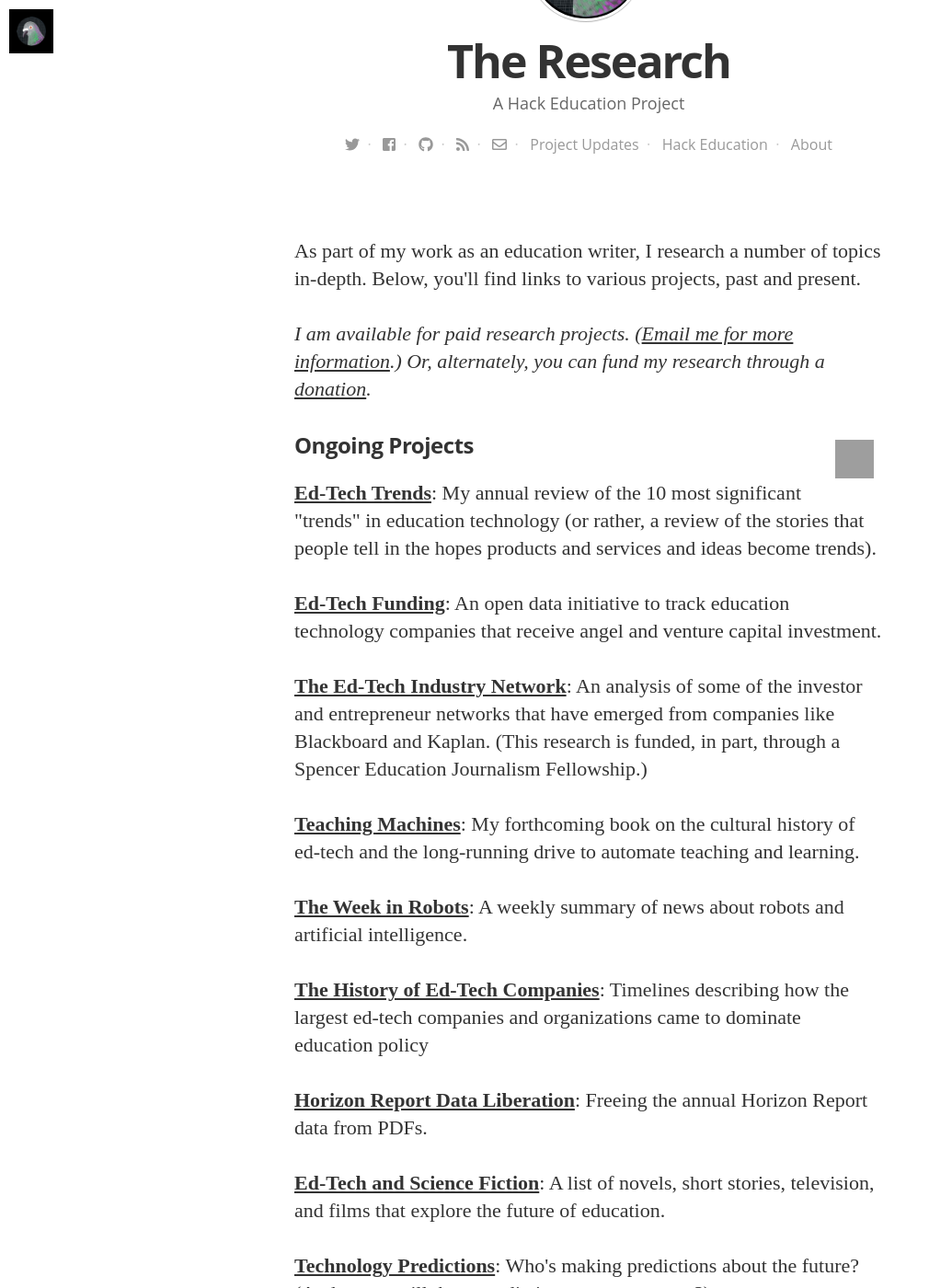
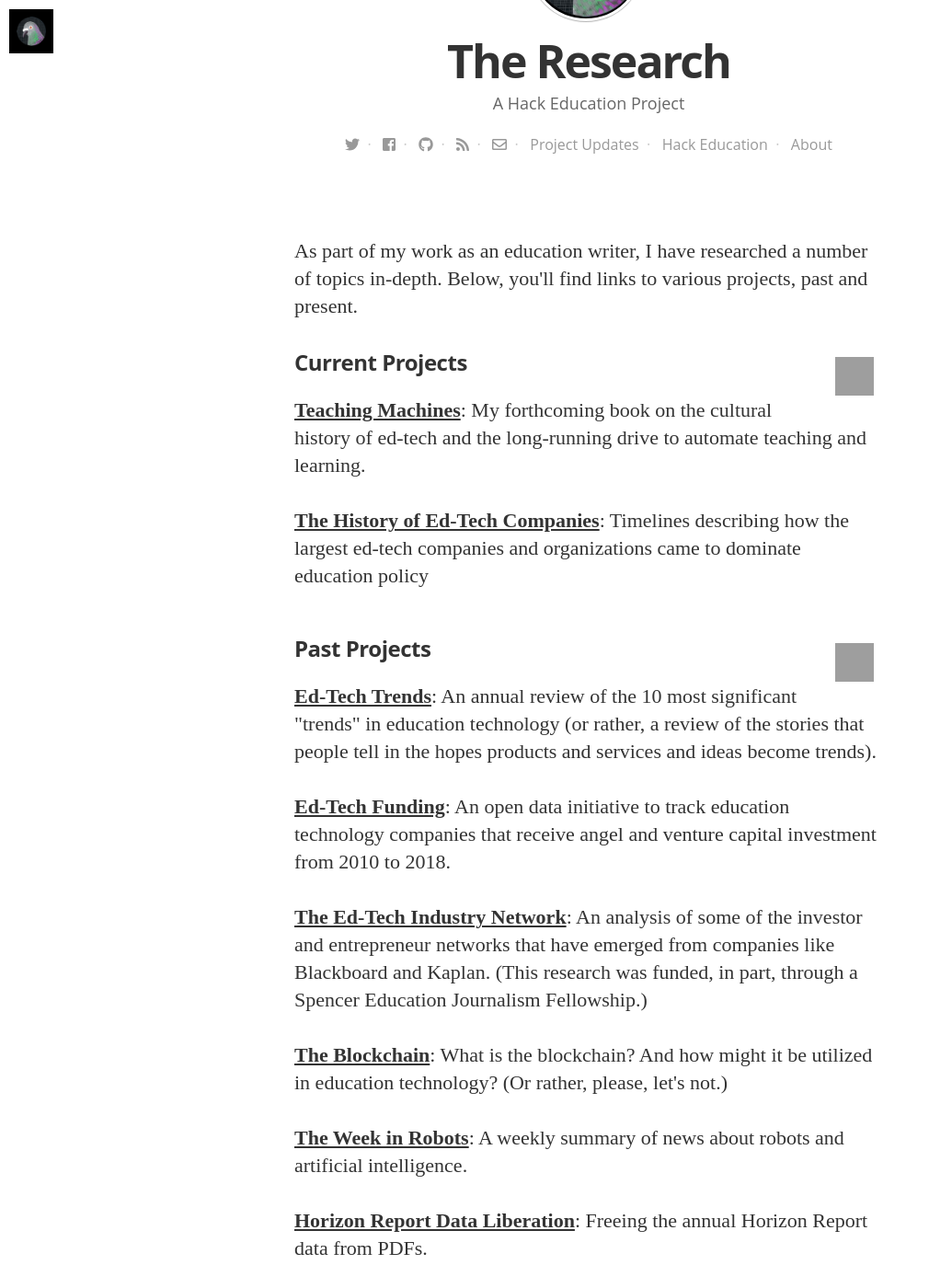
Before and after one commit to HackEducation/HackEduResearch, a Jekyll site: the page built from index.html, in a window 1280 px wide and 1400 px high, scrolled down 493 px. Shown: the whole window at 92% size, without its empty margins (0-1010 px from the left). Built offline with Jekyll 4.4.1, drawn with Linux system fonts in a browser that asks for light colours; nearby versions of some CDN libraries; some web fonts are replaced; some of the changed text lies outside the part shown; grey boxes are pictures that could not be loaded.

Commit message:
Updated index.html to reflect current projects

```diff
--- a/index.html
+++ b/index.html
@@ -1,37 +1,35 @@
 ---
 layout: default
 ---
-<p>As part of my work as an education writer, I research a number of topics in-depth. Below, you'll find links to various projects, past and present.</p>
+<p>As part of my work as an education writer, I have researched a number of topics in-depth. Below, you'll find links to various projects, past and present.</p>
 
-<p><em>I am available for paid research projects. (<a href="mailto:audrey.watters@gmail.com">Email me for more information</a>.) Or, alternately, you can fund my research through a <a href="http://hackeducation.com/support/">donation</a>.</em></p>
-
-<h3>Ongoing Projects <img src="https://s3.amazonaws.com/hackedu/template_onoingproj.png" height="42" width="42" align="right" style="margin:10px"></h3>
+<h3>Current Projects <img src="https://s3.amazonaws.com/hackedu/template_onoingproj.png" height="42" width="42" align="right" style="margin:10px"></h3>
 <br />
-
-<p><strong><a href="http://research.hackeducation.com/trends.html">Ed-Tech Trends</a></strong>: My annual review of the 10 most significant "trends" in education technology (or rather, a review of the stories that people tell in the hopes products and services and ideas become trends).</p>
-
-<p><strong><a href="http://funding.hackeducation.com">Ed-Tech Funding</a></strong>: An open data initiative to track education technology companies that receive angel and venture capital investment.</p>
-
-<p><strong><a href="http://network.hackeducation.com">The Ed-Tech Industry Network</a></strong>: An analysis of some of the investor and entrepreneur networks that have emerged from companies like Blackboard and Kaplan. (This research is funded, in part, through a Spencer Education Journalism Fellowship.)</p>
 
 <p><strong><a href="http://teachingmachin.es">Teaching Machines</a></strong>: My forthcoming book on the cultural history of ed-tech and the long-running drive to automate teaching and learning.</p>
 
+<p><strong><a href="http://history.hackeducation.com">The History of Ed-Tech Companies</a></strong>: Timelines describing how the largest ed-tech companies and organizations came to dominate education policy</p>
+
+<br />
+
+<h3>Past Projects <img src="https://s3.amazonaws.com/hackedu/template_doneproj.png" height="42" width="42" align="right" style="margin:10px"></h3>
+<br />
+
+<p><strong><a href="http://research.hackeducation.com/trends.html">Ed-Tech Trends</a></strong>: An annual review of the 10 most significant "trends" in education technology (or rather, a review of the stories that people tell in the hopes products and services and ideas become trends).</p>
+
+<p><strong><a href="http://funding.hackeducation.com">Ed-Tech Funding</a></strong>: An open data initiative to track education technology companies that receive angel and venture capital investment from 2010 to 2018.</p>
+
+<p><strong><a href="http://network.hackeducation.com">The Ed-Tech Industry Network</a></strong>: An analysis of some of the investor and entrepreneur networks that have emerged from companies like Blackboard and Kaplan. (This research was funded, in part, through a Spencer Education Journalism Fellowship.)</p>
+
+<p><strong><a href="http://research.hackeducation.com/blockchain.html">The Blockchain</a></strong>: What is the blockchain? And how might it be utilized in education technology? (Or rather, please, let's not.)</p>
+
 <p><strong><a href="http://robots.hackeducation.com">The Week in Robots</a></strong>: A weekly summary of news about robots and artificial intelligence.</p>
-
-<p><strong><a href="http://history.hackeducation.com">The History of Ed-Tech Companies</a></strong>: Timelines describing how the largest ed-tech companies and organizations came to dominate education policy</p>
 
 <p><strong><a href="http://horizon.hackeducation.com">Horizon Report Data Liberation</a></strong>: Freeing the annual Horizon Report data from PDFs.</p>
 
 <p><strong><a href="http://sf.hackeducation.com">Ed-Tech and Science Fiction</a></strong>: A list of novels, short stories, television, and films that explore the future of education.</p>
 
 <p><strong><a href="http://predictions.contrafabulists.com">Technology Predictions</a></strong>: Who's making predictions about the future? (And can or will these predictions ever come true?)</p>
-
-<br />
-
-<h3>Past Projects <img src="https://s3.amazonaws.com/hackedu/template_doneproj.png" height="42" width="42" align="right" style="margin:10px"></h3>
-<br />
-
-<p><strong><a href="http://research.hackeducation.com/blockchain.html">The Blockchain</a></strong>: What is the blockchain? And how might it be utilized in education technology? (Or rather, please, let's not.)</p>
 
 <p><strong><a href="http://monsters4.hackeducation.com">The Monsters of Education Technology 4</a></strong>: A collection of my lectures and keynotes from 2017.</p>
 
@@ -49,4 +47,4 @@
 
 <p><strong><a href="http://research.hackeducation.com/coding">Learning to Code</a></strong>: What resources are available for learning to program? What works, what doesn't work, and why? (And for whom?)</p>
 
-<p style="text-align: right; font-size:12px"><em>Image credits: <a href="http://bryanmmathers.com/">Bryan Mathers</a>, <a href="http://nounproject.com">Noun Project</a>. Updated November 2017.</em></p>
+<p style="text-align: right; font-size:12px"><em>Image credits: <a href="http://bryanmmathers.com/">Bryan Mathers</a>, <a href="http://nounproject.com">Noun Project</a>. Updated December 2018.</em></p>
```
